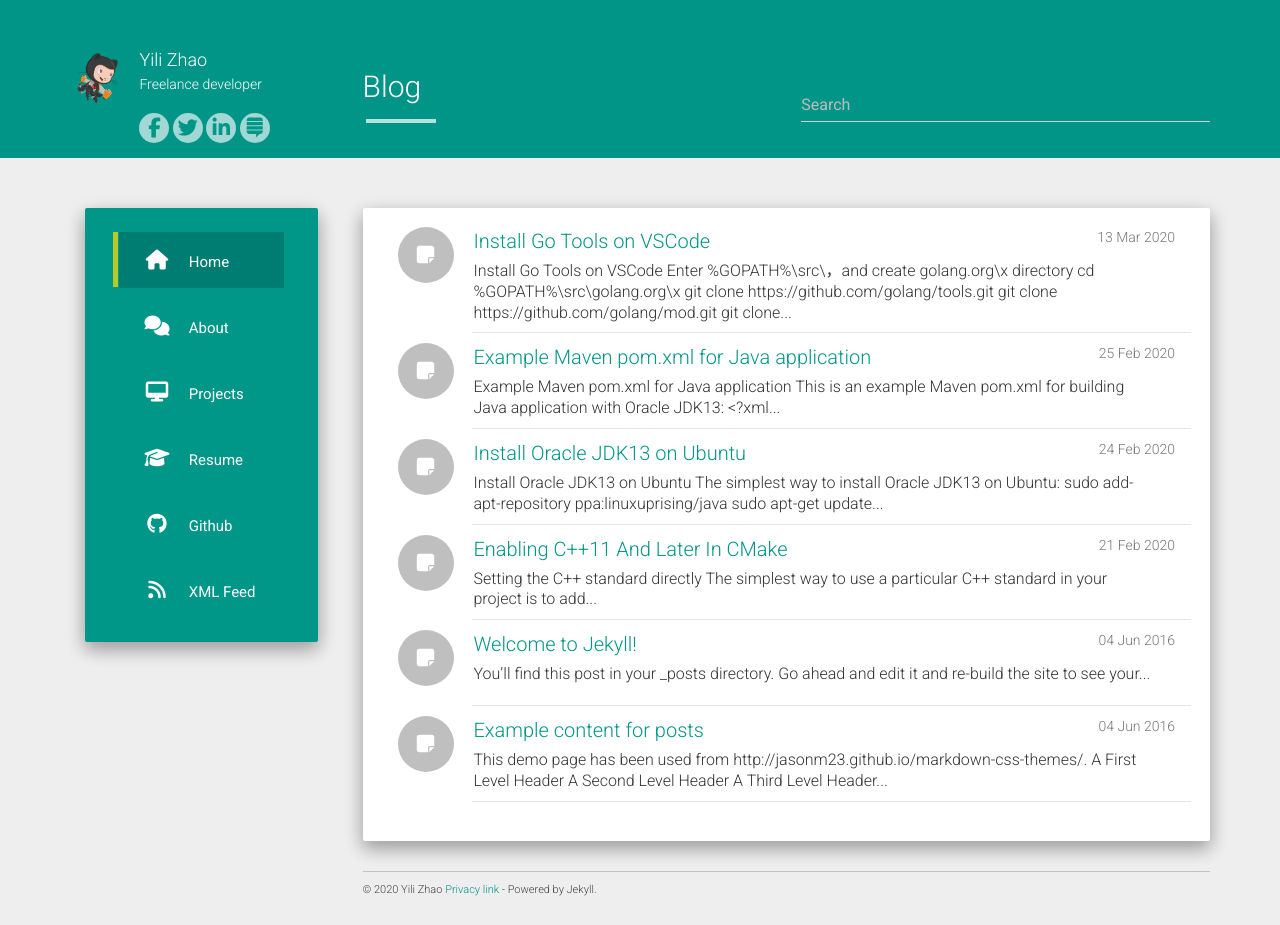
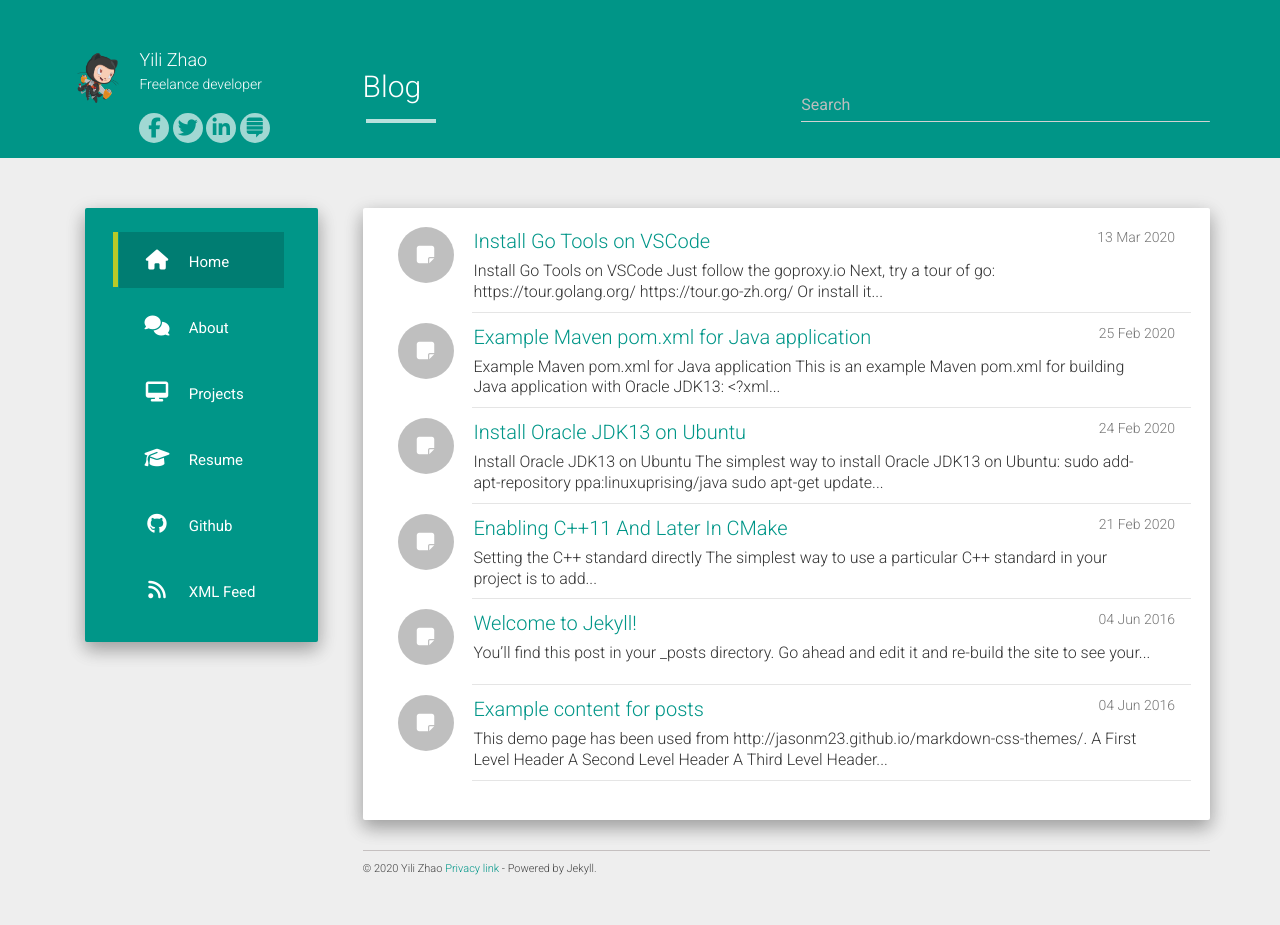
Before and after one commit to panovr/panovr.github.io, a Jekyll site: the page built from index.html, in a window 1280 px wide. Built offline with Jekyll 4.4.1, drawn with Linux system fonts in a browser that asks for light colours; nearby versions of some CDN libraries; the list of posts is cut into pages by our own code; after the commit the page ends 904 px from its top, so only the background shows below that; part of the change alters nothing that is shown.

Commit message:
Update blog

````diff
--- a/_posts/2020-03-13-Install-Go-Tools-on-VSCode.md
+++ b/_posts/2020-03-13-Install-Go-Tools-on-VSCode.md
@@ -7,66 +7,14 @@ categories: Go
 
 ## Install Go Tools on VSCode
 
-```
-Enter %GOPATH%\src\，and create golang.org\x directory
-cd %GOPATH%\src\golang.org\x
-git clone https://github.com/golang/tools.git
-git clone https://github.com/golang/mod.git
-git clone https://github.com/golang/xerrors
-```
+Just follow the [goproxy.io](https://goproxy.io/)
 
-If all goes well, you should see the output:
-```
-go.toolsGopath setting is not set. Using GOPATH /home/ylzhao/go
-Installing 7 tools at /home/ylzhao/go/bin in module mode.
-  gocode
-  gopkgs
-  go-outline
-  gocode-gomod
-  godef
-  goimports
-  golint
-
-Installing github.com/mdempsky/gocode SUCCEEDED
-Installing github.com/uudashr/gopkgs/v2/cmd/gopkgs SUCCEEDED
-Installing github.com/ramya-rao-a/go-outline SUCCEEDED
-Installing github.com/stamblerre/gocode SUCCEEDED
-Installing github.com/rogpeppe/godef SUCCEEDED
-Installing golang.org/x/tools/cmd/goimports SUCCEEDED
-Installing golang.org/x/lint/golint SUCCEEDED
-
-All tools successfully installed. You are ready to Go :).
-```
-
-Otherwise, for example, if go-diff install failed, first try:
-```
-go get -u github.com/sergi/go-diff/...
-```
-
-If that failed, then try:
-```
-Enter %GOPATH%\src\, and create github.com\sergi\ directory
-cd %GOPATH%\src\github.com\sergi
-git clone https://github.com/sergi/go-diff.git
-go install github.com/sergi/go-diff
-```
-
-For others you can try:
-```
-Enter %GOPATH%\src\, and create github.com\sqs\ directory
-cd %GOPATH%\src\github.com\sqs
-git clone https://github.com/sqs/goreturns.git
-go install github.com/sqs/goreturns
-Enter %GOPATH%\src\, and create github.com\ramya-rao-a directory
-cd %GOPATH%\src\github.com\ramya-rao-a
-git clone https://github.com/ramya-rao-a/go-outline.git
-go install github.com/ramya-rao-a/go-outline
-```
 Next, try a tour of go:
 ```
 https://tour.golang.org/
 https://tour.go-zh.org/
 
 Or install it offline:
+```
 go get golang.org/x/tour
 ```
````
